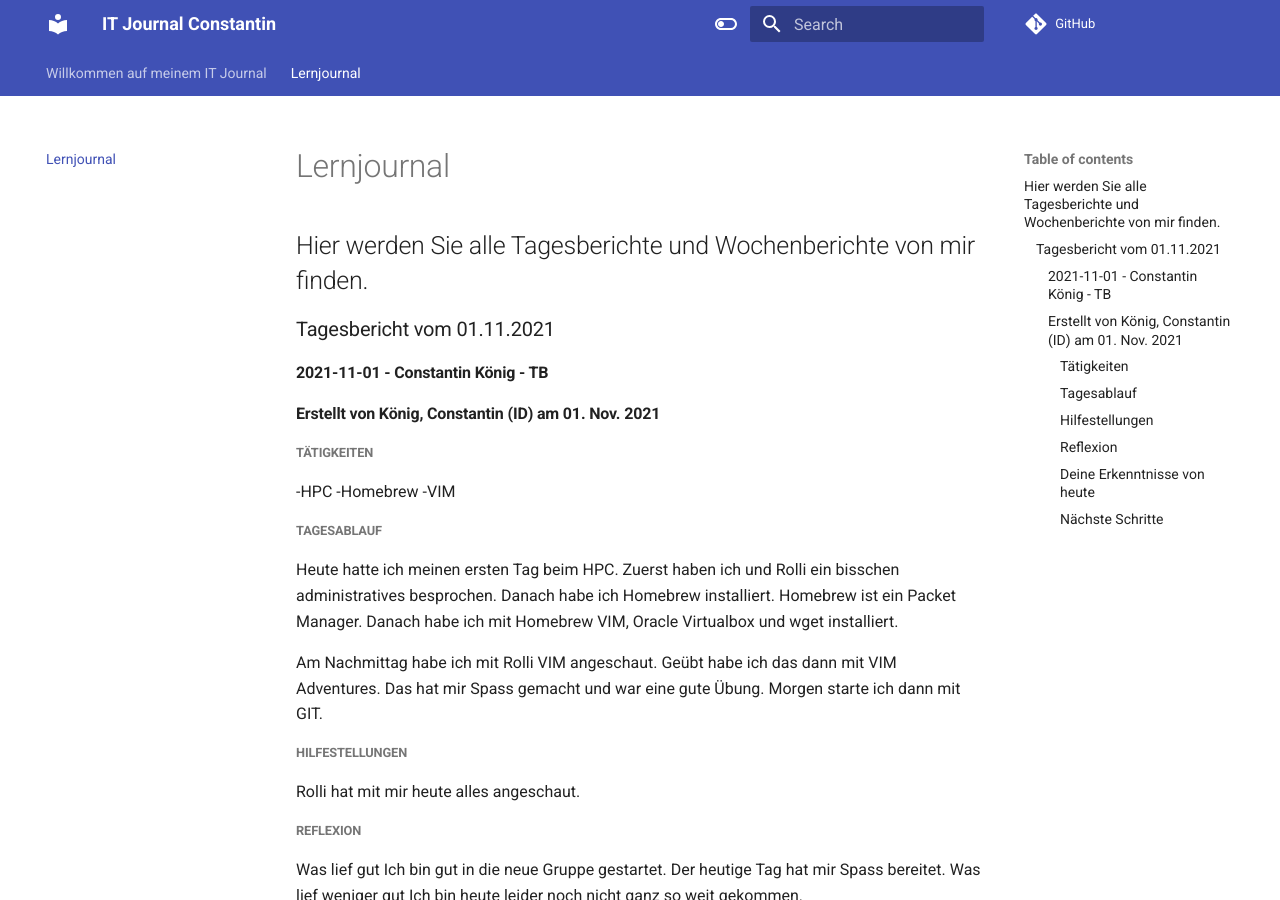
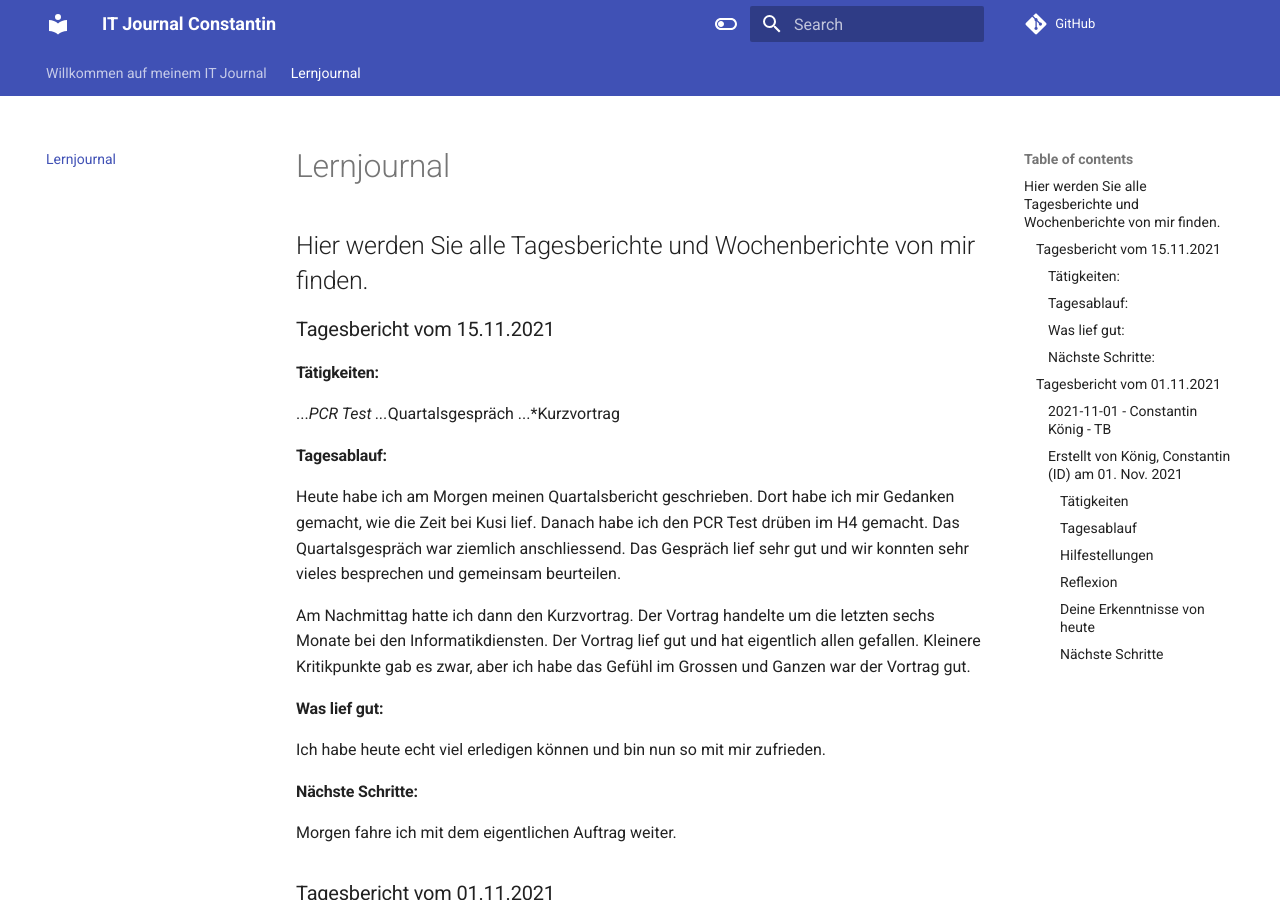
Before and after one commit to constantin-koenig/ITjournal, an MkDocs documentation site: the page built from docs/lernjournal.md, in a window 1280 px wide and 900 px high. Built offline with MkDocs 1.6.1 and Material for MkDocs 9.7.7, drawn with Linux system fonts in a browser that asks for light colours; comment, search, counter and statistics services are not loaded.

Commit message:
Tagesbericht 15.11.2021

```diff
--- a/docs/lernjournal.md
+++ b/docs/lernjournal.md
@@ -1,6 +1,28 @@
 # Lernjournal
 
 ## Hier werden Sie alle Tagesberichte und Wochenberichte von mir finden.
+
+### Tagesbericht vom 15.11.2021
+
+####Tätigkeiten:
+...*PCR Test
+...*Quartalsgespräch
+...*Kurzvortrag
+
+#### Tagesablauf:
+
+Heute habe ich am Morgen meinen Quartalsbericht geschrieben. Dort habe ich mir Gedanken gemacht, wie die Zeit bei Kusi lief. Danach habe ich den PCR Test drüben im H4 gemacht. Das Quartalsgespräch war ziemlich anschliessend. Das Gespräch lief sehr gut und wir konnten sehr vieles besprechen und gemeinsam beurteilen.
+
+Am Nachmittag hatte ich dann den Kurzvortrag.
+Der Vortrag handelte um die letzten sechs Monate bei den Informatikdiensten.
+Der Vortrag lief gut und hat eigentlich allen gefallen.
+Kleinere Kritikpunkte gab es zwar, aber ich habe das Gefühl im Grossen und Ganzen war der Vortrag gut.
+
+#### Was lief gut:
+Ich habe heute echt viel erledigen können und bin nun so mit mir zufrieden.
+
+#### Nächste Schritte:
+Morgen fahre ich mit dem eigentlichen Auftrag weiter.
 
 ### Tagesbericht vom 01.11.2021
 #### 2021-11-01 - Constantin König - TB
```
